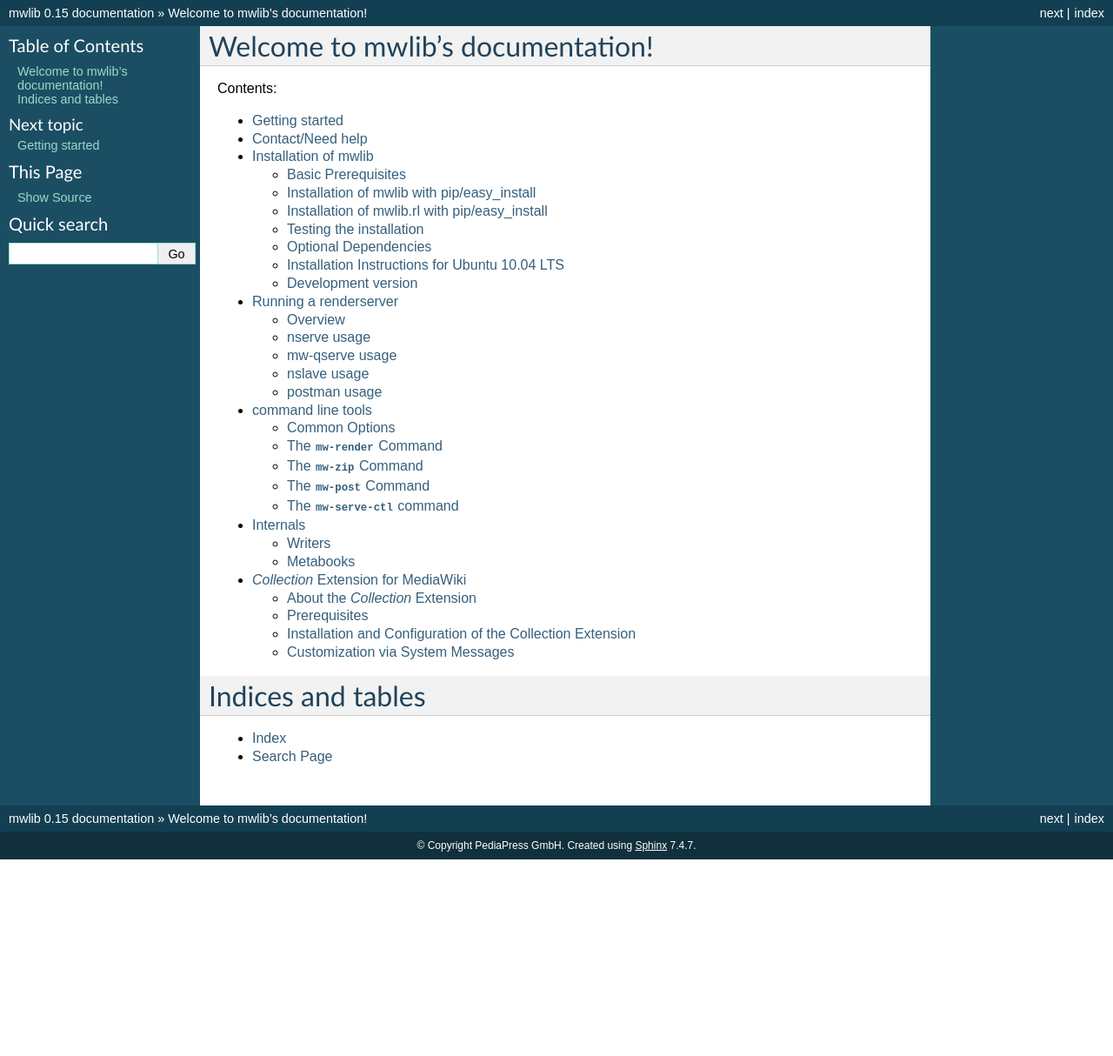
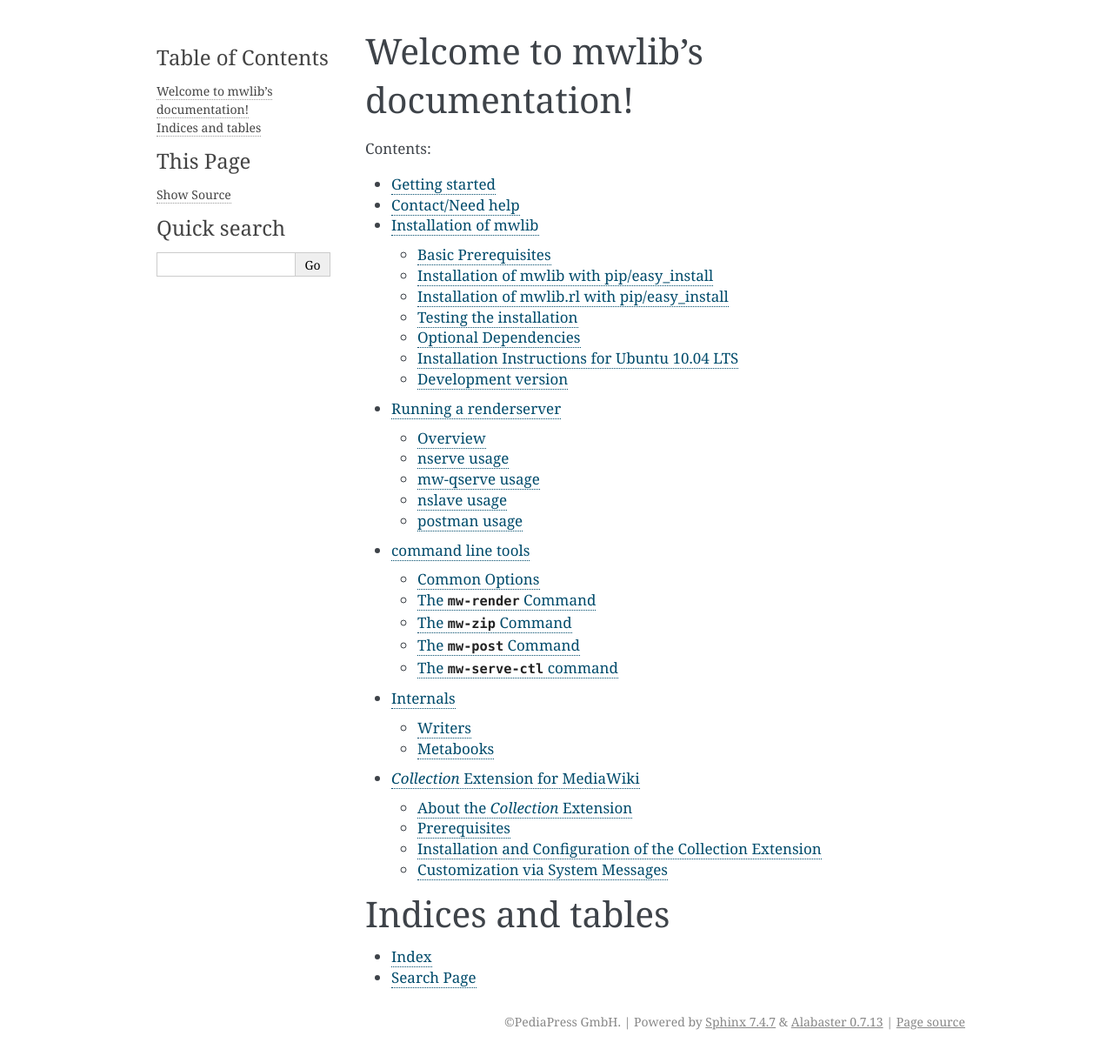
Before and after one commit to pediapress/mwlib, a Sphinx documentation site: the page built from docs/index.rst, in a window 1280 px wide. Shown: the whole page at 87% size. Built offline with Sphinx 7.4.7, drawn with Linux system fonts in a browser that asks for light colours; before the commit the page ends 988 px from its top, so only the background shows below that.

Commit message:
use Alabaster theme for docs conf.py

```diff
--- a/docs/conf.py
+++ b/docs/conf.py
@@ -13,6 +13,7 @@
 
 import sys
 import os
+import alabaster
 
 # If extensions (or modules to document with autodoc) are in another directory,
 # add these directories to sys.path here. If the directory is relative to the
@@ -92,7 +93,7 @@
 
 # The theme to use for HTML and HTML Help pages.  See the documentation for
 # a list of builtin themes.
-html_theme = 'default'
+html_theme = 'alabaster'
 
 # Theme options are theme-specific and customize the look and feel of a theme
 # further.  For a list of options available for each theme, see the
@@ -101,6 +102,7 @@
 
 # Add any paths that contain custom themes here, relative to this directory.
 #html_theme_path = []
+html_theme_path = [alabaster.get_path()]
 
 # The name for this set of Sphinx documents.  If None, it defaults to
 # "<project> v<release> documentation".
```
